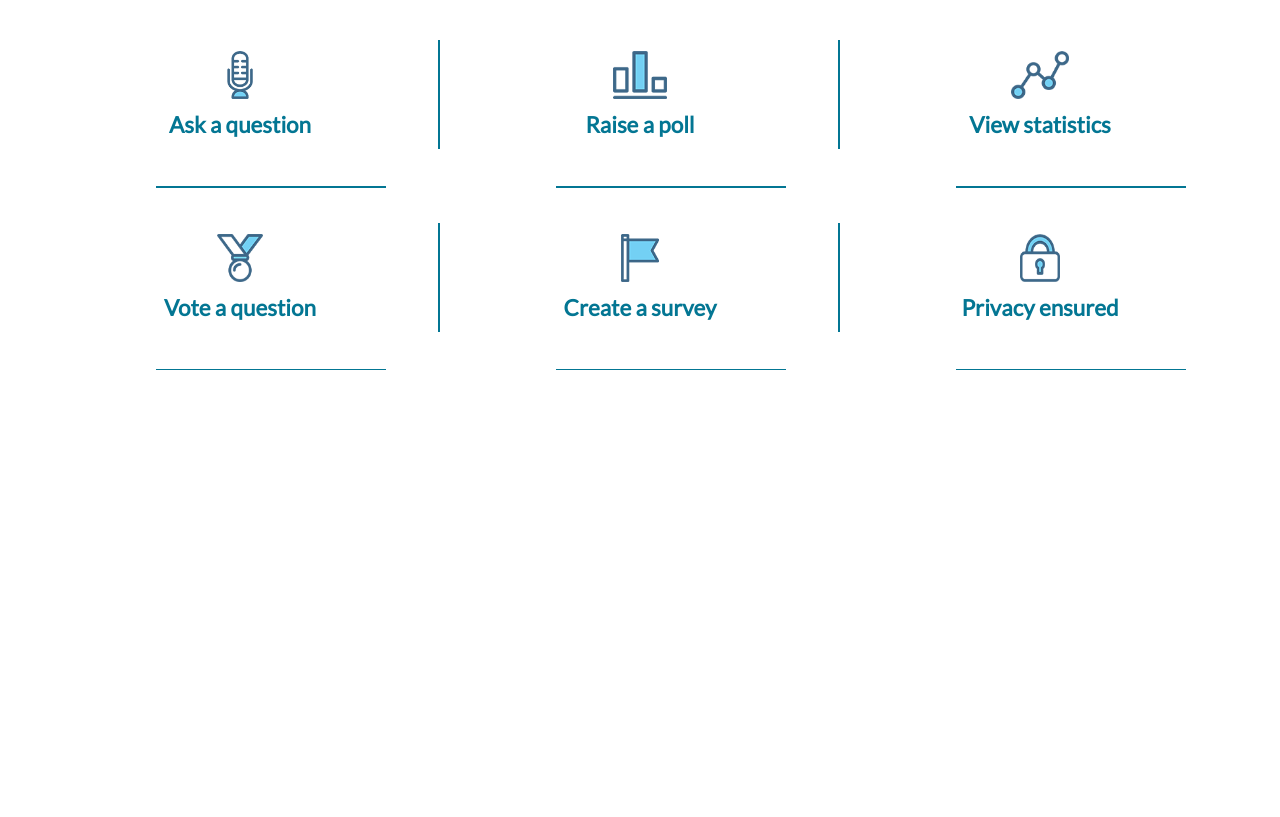
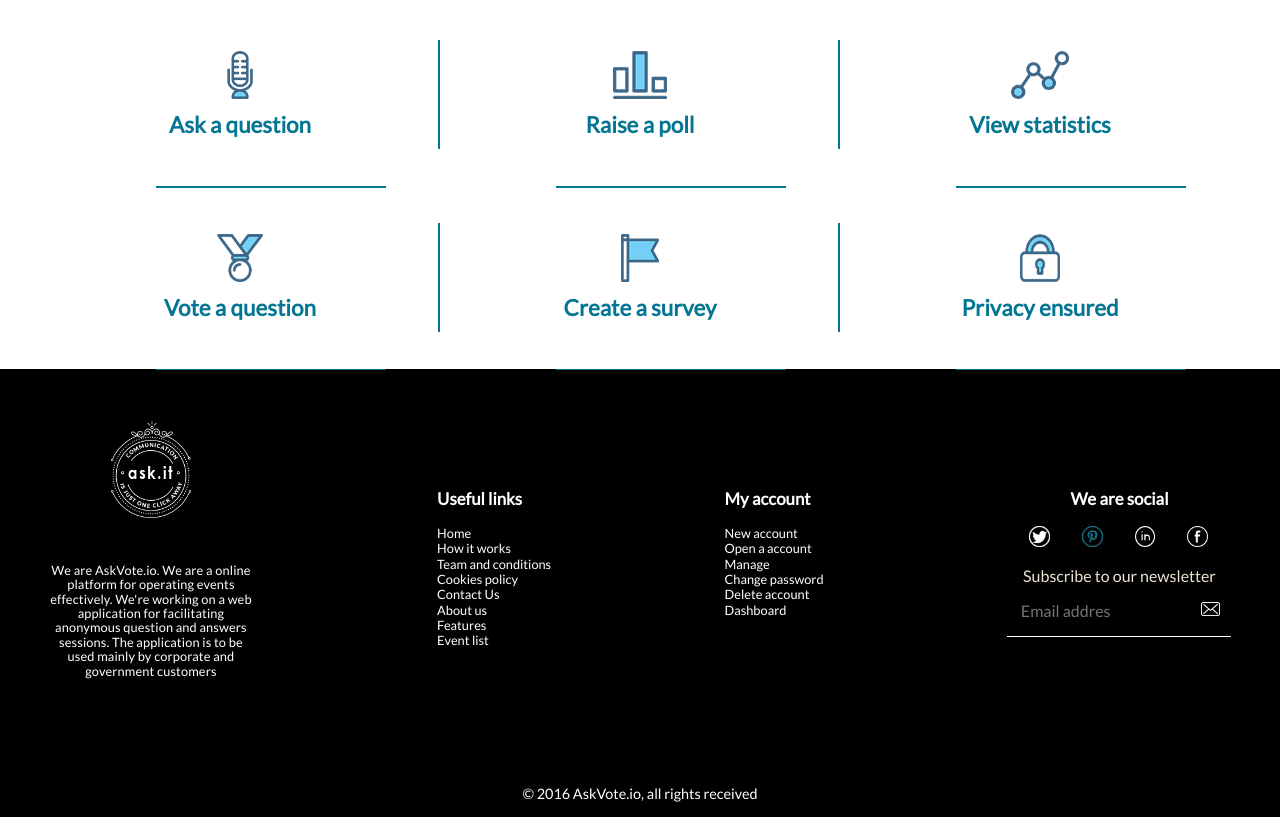
Before and after one commit to Artyom10/ResponsiveDesignProject, a website built with webpack: page src/index.html in a window 1280 px wide. Shown: the part 1715-2532 px from the top of the page. Before the commit the page ends 2085 px from the top, so only its background shows below. Built offline with nearby package versions, Linux system fonts and the light colour scheme.

Commit message:
mixed footer styles for tablet

```diff
--- a/src/index.html
+++ b/src/index.html
@@ -51,7 +51,7 @@
         </div>
       </header>
 
-  <div class="introduction">
+  <section class="introduction">
       <div class="introduction__information">
         <div class="slogan">
             <h2 class="slogan__up">
@@ -86,10 +86,9 @@
     <div class="introduction__phone">
       <img src="../img/phone.png" alt="phone" class="introduction__phone-img">
     </div>
-</div>
-</div>
+</section>
 
-      <div class="work">
+      <section class="work">
          <div class="work__container">
             <div class="work__header">
               <h2 class="work__header-text">
@@ -149,9 +148,9 @@
 
           </div>
          </div>
-      </div>
+      </section>
 <!---->
-      <div class="interaction">
+      <section class="interaction">
          <div class="interaction__inner">
              <div class="interaction__header">
                 <svg>
@@ -206,10 +205,10 @@
             </div>
              </div>
          </div>
-      </div>
+      </section>
 
 
-      <div class="features">
+      <section class="features">
         <h2 class="features__title">
           Features
           <div class="line__elem">
@@ -263,46 +262,109 @@
         </div>
 
 
-      </div>
+      </section>
 
 
 
 
-            <!--  <div class="introduction__information">
-                  <div class="slogan">
-                      <h2 class="slogan__up">Live Interaction From Audience</h2>
-                      <p class="slogan__down">
-                        Q&A, Polls and Slide-sharing for Events
+      <footer class="footer">
+        <div class="footer__information">
+
+          <div class="main__information">
+            <div class="logo__container">
+              <img src="../img/footer/logof.png" alt="logo" class="logo__img">
+            </div>
+            <div class="logo__text">
+              <p>We are AskVote.io. We are a online platform for operating events effectively.
+                We're working on a web application for facilitating anonymous question and answers
+                sessions. The application is to be used mainly by corporate and government customers
               </p>
             </div>
-                  <div class="introduction__functionality">
-                    <button class="functionality functionality-alone">
-                        Create a event
-                     </button>
-                    <button class="functionality functionality-together">
-                       Join event
-                    </button>
-                    <button class="functionality functionality-together">
-                       Type code
-                    </button>
           </div>
-                  <div class="possability">
-                    <div class="possability__alone">
 
-                     <a href="#" class="possability__text">Create a event</a>
+          <div class="links__wrapper">
 
+
+          <div class="links__information">
+            <div class="links__text">
+              <div class="links__title">
+                <h3>Useful links</h3>
               </div>
-                    <div class="possability__together">
-                       <div class="possability__block-first">
-                    <a href="#" class="possability__text">Join event</a>
+              <a href="#" class="link__item">Home</a>
+              <a href="#" class="link__item">How it works</a>
+              <a href="#" class="link__item">Team and conditions</a>
+              <a href="#" class="link__item">Cookies policy</a>
+              <a href="#" class="link__item">Contact Us</a>
+              <a href="#" class="link__item">About us</a>
+              <a href="#" class="link__item">Features</a>
+              <a href="#" class="link__item">Event list</a>
             </div>
-                    <a href="#" class="possability__text">Type code</a>
+          </div>
+
+          <div class="links__information links__information-account">
+            <div class="links__text links__text-account">
+              <div class="links__title">
+                <h3>My account</h3>
+              </div>
+
+              <a href="#" class="link__item link__item-account">New account</a>
+              <a href="#" class="link__item link__item-account">Open a account</a>
+              <a href="#" class="link__item link__item-account">Manage</a>
+              <a href="#" class="link__item link__item-account">Change password</a>
+              <a href="#" class="link__item link__item-account">Delete account</a>
+              <a href="#" class="link__item link__item-account">Dashboard</a>
 
             </div>
           </div>
+
+        </div>
+
+          <div class="social__information">
+            <div class="social__title">
+              <h3>We are social</h3>
+            </div>
+            <div class="social__images">
+                <div class="social__image-container">
+                  <img src="../img/footer/twitter.png" alt="social" class="social__image-image">
+                </div>
+                <div class="social__image-container">
+                  <img src="../img/footer/socialP.png" alt="social" class="social__image-image">
+                </div>
+                <div class="social__image-container">
+                  <img src="../img/footer/socialIn.png" alt="social" class="social__image-image">
+                </div>
+                <div class="social__image-container">
+                  <img src="../img/footer/socialF.png" alt="social" class="social__image-image">
                 </div>
             </div>
-        -->
+
+            <div class="social__text">
+              <p>Subscribe to our newsletter</p>
+            </div>
+
+            <div class="social__form">
+              <div class="social__input">
+                <input type="text" class="social__input-inside"
+                placeholder="Email addres" />
+              </div>
+              <div class="social__email">
+                <img src="../img/footer/envelope.png" alt="email" class="social__email-img">
+              </div>
+            </div>
+            <div class="social__line">
+              <img src="../img/footer/envelope__line.png" alt="line"
+              class="social__line-img"/>
+            </div>
+          </div>
+
+
+        </div>
+        <div class="footer__rights">
+          <div class="footer__rights-inside">
+            <p>© 2016 AskVote.io, all rights received</p>
+          </div>
+        </div>
+      </footer>
 
 
   </body>
--- /dev/null
+++ b/src/styles/footer/footerD.scss
@@ -0,0 +1,140 @@
+.footer {
+    background-color: black;
+    &__information {
+        display: flex;
+        justify-content: space-around;
+        align-items: center;
+        padding-top: 3.3rem;
+    }
+    .main__information {
+        display: flex;
+        flex-direction: column;
+        justify-content: center;
+        align-items: center;
+        height: 60%;
+        width: 16%;
+        .logo__container {
+            display: flex;
+            justify-content: center;
+            align-items: center;
+            width: 5rem;
+         }
+         .logo__img {
+             width: 100%;
+             height: 100%;
+         }
+         .logo__text {
+             color: #fff;
+             font-size: .8rem;
+             line-height: .9rem;
+             text-align: center;
+             letter-spacing: 0.01em;
+             margin-top: 2rem;
+         }
+    }
+    .links__wrapper {
+        display: flex;
+        align-items: baseline;
+        width: 35rem;
+        height: 10.5rem;
+        justify-content: space-around;
+    }
+    .links__information {
+        display: flex;
+        flex-direction: column;
+        justify-content: center;
+        align-items: center;
+       &-account {
+       }
+        .links__title {
+            color: #fff;
+            font-size: .9rem;
+            line-height: 1.2;
+            font-weight: 400;
+            text-align: left;
+        }
+        .links__text {
+            display: flex;
+            flex-direction: column;
+            .link__item {
+                color: #fff;
+                line-height: 1.2;
+                font-weight: 300;
+                font-size: .8rem;
+                text-align: left;
+            }
+        }
+    }
+    .social__information {
+        display: flex;
+        flex-direction: column;
+        justify-content: center;
+        align-items: center;
+        color: #fff;
+        width: 14rem;
+        .social__title {
+            display: flex;
+            justify-content: center;
+            font-size: .9rem;
+            line-height: 1.2;
+            font-weight: 300;
+        }
+        .social__images {
+            display: flex;
+            flex-direction: row;
+            justify-content: center;
+            align-items: center;
+            padding-left: 1.9rem;
+            .social__image-image {
+                width: 1.3rem;
+                height: 1.3rem;
+                padding-right: 2rem;
+            }
+        }
+        .social__text {
+            font-size: 1rem;
+            line-height: 1.2;
+            font-weight: 300;
+            color: #ede3d3;
+        }
+        .social__form {
+            display: flex;
+            flex-direction: row;
+            .social__email {
+                &-img {
+                    width: 1.2rem;
+                    height: .9rem;
+                }
+            }
+            .social__input {
+                &-inside {
+                    background-color: transparent;
+                    outline: none;
+                    border: none;
+                    display: flex;
+                    justify-content: center;
+                    align-items: center;
+                    color: #fff;
+                }
+            }
+        }
+        .social__line {
+            padding: 0;
+            margin: 0;
+            &-img {
+               width: 100%;
+           }
+        }
+    }
+    .footer__rights {
+        margin-top: 5rem;
+        display: flex;
+        justify-content: center;
+        align-items: center;
+        color: #fff;
+        p {
+            font-size: .9rem;
+            line-height: 1.2;
+        }
+    }
+}
--- /dev/null
+++ b/src/styles/footer/footerM.scss
@@ -0,0 +1,34 @@
+@media (max-width: $mobileWidth) {
+    .footer {
+        &__information {
+            display: flex;
+            flex-direction: column;
+
+        }
+        .links__wrapper {
+            display: none;
+        }
+        .main__information {
+            width: 80%;
+            .logo__container {
+
+            }
+            .logo__text {
+                font-size: 1rem;
+                line-height: 1.2rem;
+            }
+        }
+        .social__information {
+            width: 70%;
+        }
+        .social__form {
+            .social__email {
+                &-img {
+                    display: flex;
+                    justify-content: flex-end;
+                }
+            }
+        }
+
+    }
+}
--- /dev/null
+++ b/src/styles/footer/footerT.scss
@@ -0,0 +1,48 @@
+@media (min-width: $tabletWidthMin) and (max-width: $tabletWidthMax) {
+    .footer {
+        &__information {
+            display: flex;
+            justify-content: space-around;
+            align-items: baseline;
+            margin: 3rem;
+        }
+        .main__information {
+            width: 40rem;
+            .logo__text {
+                font-size: 0.7rem;
+            }
+        }
+        .links__wrapper {
+            .links__information {
+                width: 10rem;
+            }
+            .links__title {
+                font-size: .7rem;
+            }
+            .links__text {
+                .link__item {
+                    font-size: .7rem;
+                }
+            }
+        }
+        .social__information {
+            width: 12rem;
+            .social__images {
+                padding-left: 1.3rem;
+            }
+            .social__title {
+                font-size: .7rem;
+            }
+            .social__text {
+                font-size: .7rem;
+            }
+            .social__images {
+                .social__image-image {
+                    width: 1rem;
+                    height: 1rem;
+                    padding-right: 1.5rem;
+                }
+            }
+        }
+    }
+}
--- /dev/null
+++ b/src/styles/footer/index.scss
@@ -0,0 +1,3 @@
+@import "footerD.scss";
+@import "footerM.scss";
+@import "footerT.scss";
--- a/src/styles/mainStyles.scss
+++ b/src/styles/mainStyles.scss
@@ -11,6 +11,7 @@
 @import "./howitworks/index.scss";
 @import "./interaction/index.scss";
 @import "./features/index.scss";
+@import "./footer/index.scss";
 
 * {
     text-decoration: none;
```
Also changed, not shown: img/footer/envelope.png (added), img/footer/envelope__line.png (added), img/footer/logof.png (added), img/footer/pp.png (added), img/footer/socialF.png (added), img/footer/socialIn.png (added), img/footer/socialP.png (added), img/footer/socialT.png (added), img/footer/twitter.png (added). Lines whose indentation alone changed are shown as unchanged.
